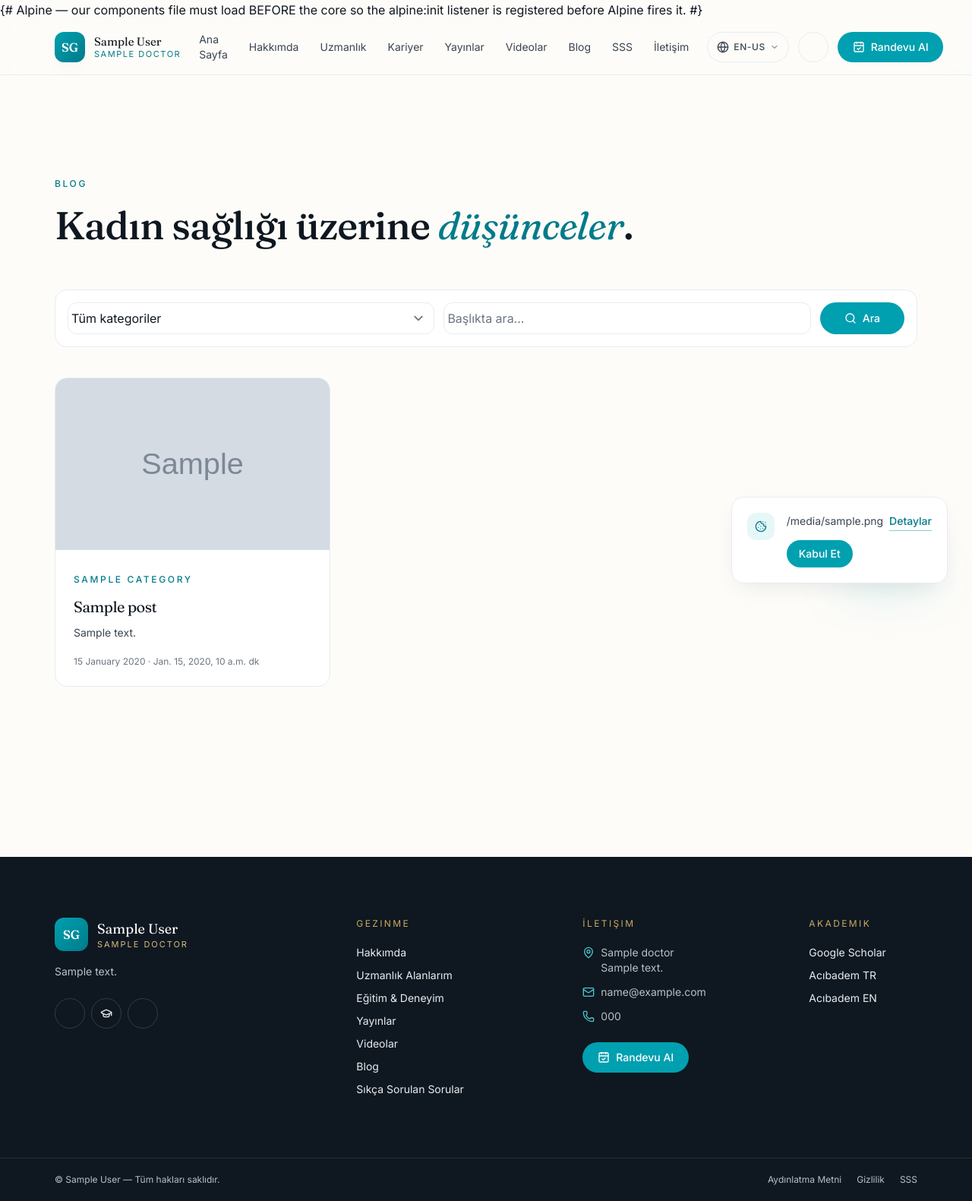
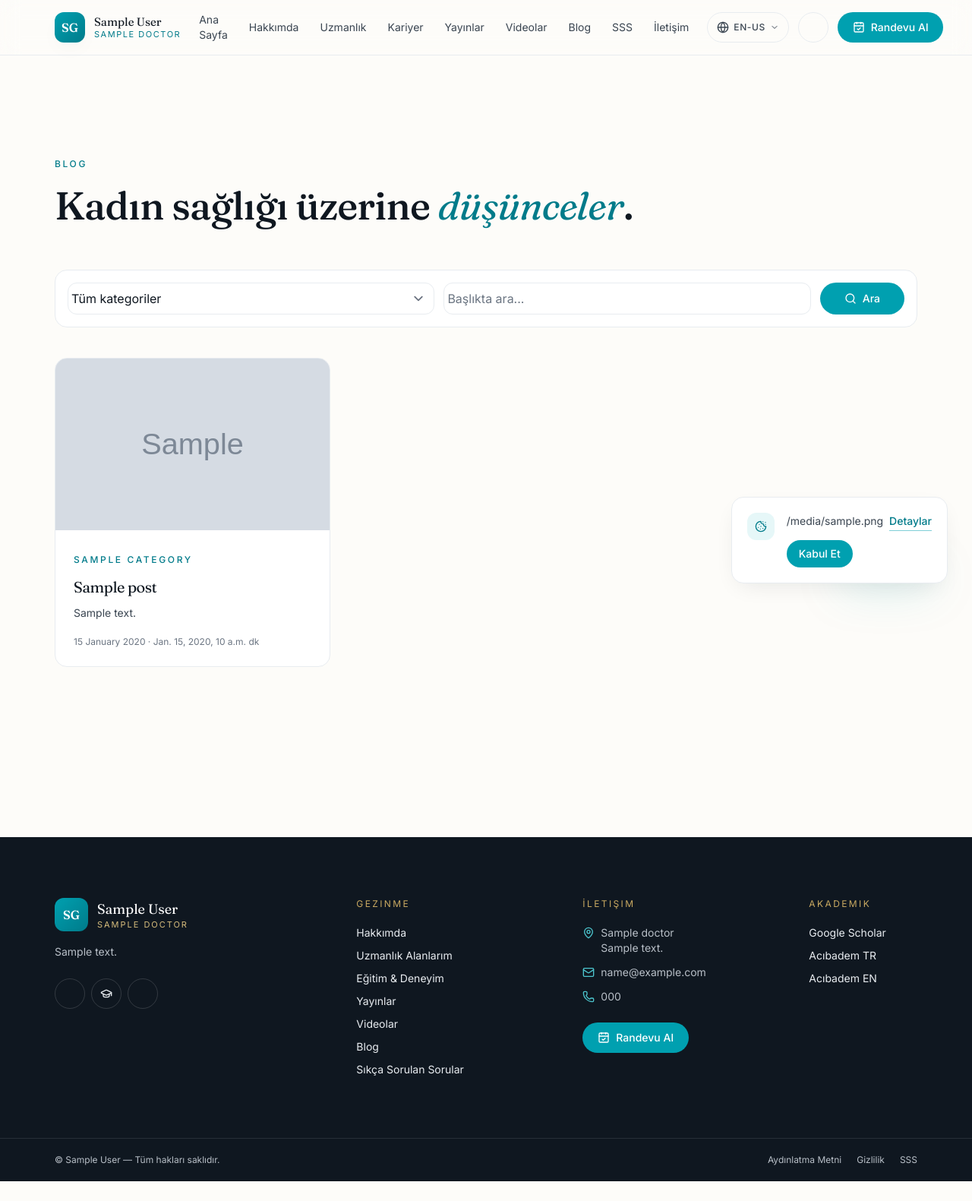
Before and after one commit to peonikiasoftware/drsavasgundoganwebsite, a Django app: template templates/blog/list.html in a window 1280 px wide. Shown: the whole page at 76% size. After the commit the page ends 1555 px from the top, so only its background shows below. Run offline with Django 3.2, Linux system fonts and the light colour scheme; the template is opened without the code that fills it: most values are stand-ins (such as "Sample title", 1, 10 or a date in 2020); grey boxes marked "Sample" are stand-in pictures; style sheets or scripts are compiled from the project's sources; some libraries are stand-ins or nearby versions.

Commit message:
fix(templates): remaining multi-line Django comment in base.html

```diff
--- a/templates/base.html
+++ b/templates/base.html
@@ -25,8 +25,7 @@
   <script src="https://unpkg.com/htmx.org@2.0.3" defer></script>
   <script src="{% static 'src/js/htmx-config.js' %}" defer></script>
 
-  {# Alpine — our components file must load BEFORE the core so the
-     alpine:init listener is registered before Alpine fires it. #}
+  {# Alpine — components file loads before core so alpine:init listener is set up first. #}
   <script defer src="{% static 'src/js/alpine-components.js' %}"></script>
   <script defer src="https://cdn.jsdelivr.net/npm/alpinejs@3.14.1/dist/cdn.min.js"></script>
 
```
